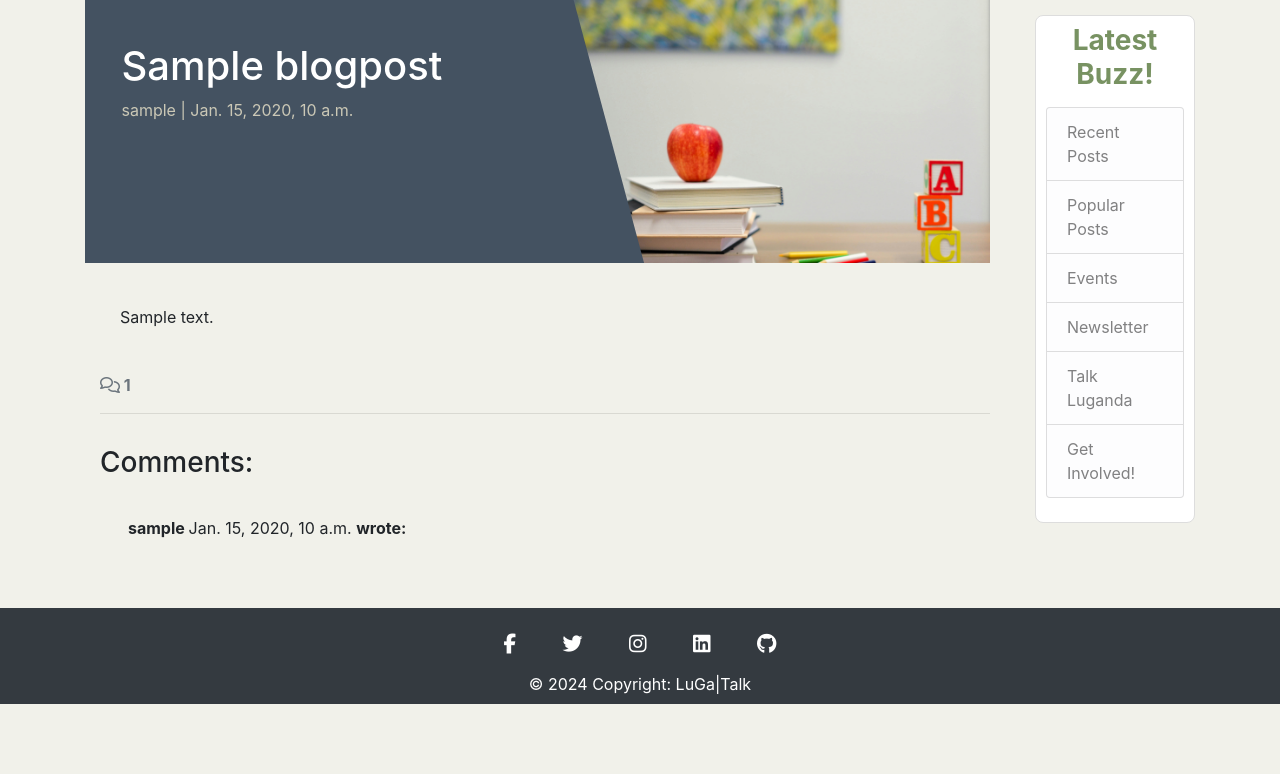
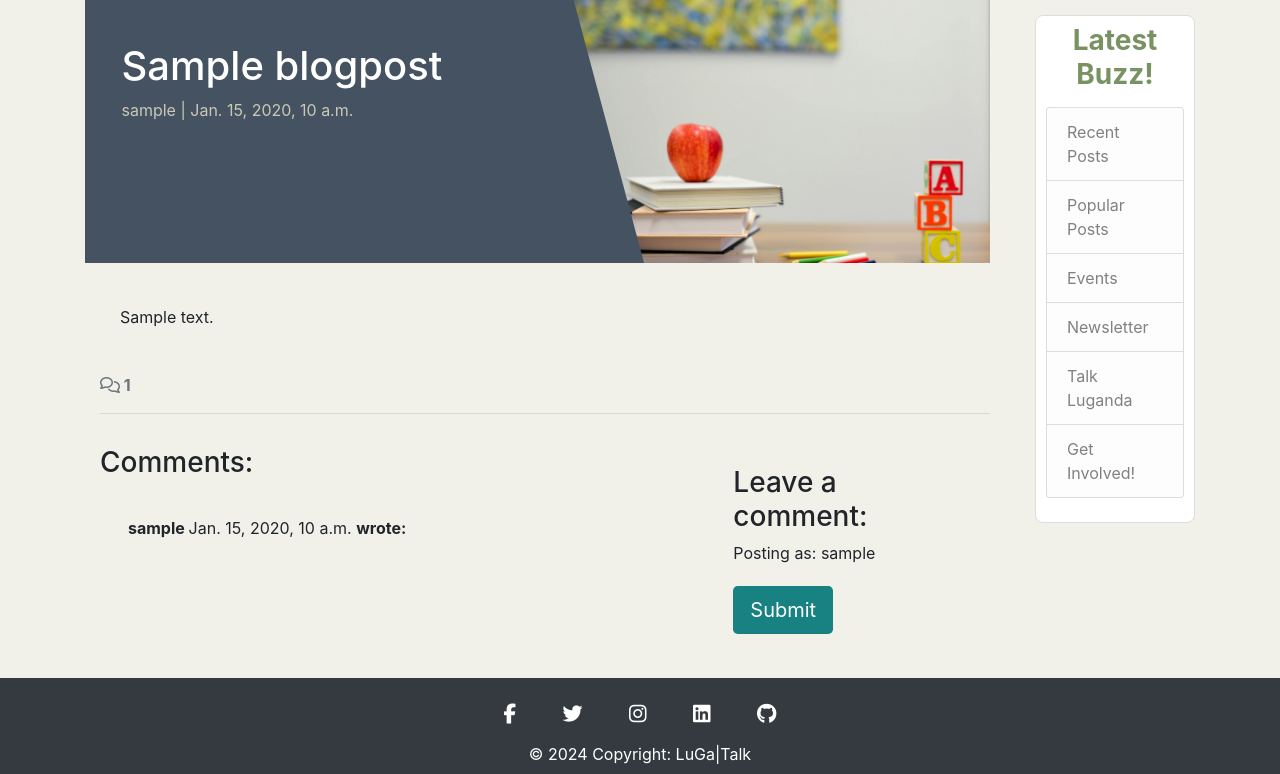
Before and after one commit to Edgarkimbugwe/luga-talk, a Django app: a page that uses luga/templates/luga/blogpost_detail.html in a window 1280 px wide. Shown: the part 101-875 px from the top of the page. Before the commit the page ends 805 px from the top, so only its background shows below. Run offline with Django 4.2, Linux system fonts and the light colour scheme; a user stored in the database is signed in; tables that the repository leaves empty hold one stand-in row (values such as "Sample post"); some libraries are stand-ins or nearby versions.

Commit message:
Add CommentForm import to views.py and define CommentForm in forms.py
Add bootstrap5 to CRISPY_ALLOWED_TEMPLATE_PACKS in settings to match the Bootstrap5 CSS and JS files already used in our project base.html template

Added code to display the comment form both at the blogpost_detail views.py and html file

```diff
--- /dev/null
+++ b/luga/forms.py
@@ -0,0 +1,8 @@
+from .models import Comment
+from django import forms
+
+
+class CommentForm(forms.ModelForm):
+    class Meta:
+        model = Comment
+        fields = ('body',)
--- a/luga/templates/luga/blogpost_detail.html
+++ b/luga/templates/luga/blogpost_detail.html
@@ -1,6 +1,8 @@
-{% extends 'base.html' %} {% block content %}
+{% extends 'base.html' %}
 {% load static %}
+{% load crispy_forms_tags %}
 
+{% block content %}
 <div class="masthead">
     <div class="container">
         <div class="row g-0">
@@ -65,6 +67,24 @@
                 {% endfor %}
             </div>
         </div>
+        <!-- Creating New Comments -->
+    <div class="col-md-4 card mb-4 mt-3">
+        <div class="card-body">
+          {% if user.is_authenticated %}
+          <h3>Leave a comment:</h3>
+          <p>Posting as: {{ user.username }}</p>
+          <form id="commentForm" method="post"
+            style="margin-top: 1.3em;">
+            {{ comment_form | crispy }}
+            {% csrf_token %}
+            <button id="submitButton" type="submit"
+              class="btn btn-signup btn-lg">Submit</button>
+          </form>
+          {% else %}
+          <p>Log in to leave a comment</p>
+          {% endif %}
+        </div>
+      </div>
     </div>
 </div>
 
--- a/luga/views.py
+++ b/luga/views.py
@@ -2,6 +2,7 @@ from django.shortcuts import render, get_object_or_404
 from django.views import generic
 from django.views.generic import TemplateView
 from .models import BlogPost
+from .forms import CommentForm
 
 # Create your views here.
 class PostList(generic.ListView):
@@ -25,6 +26,7 @@ def blogpost_detail(request, slug):
         blogpost = get_object_or_404(queryset, slug=slug)
         comments = blogpost.comments.all().order_by("-created_on")
         comment_count = blogpost.comments.filter(approved=True).count()
+        comment_form = CommentForm()
         return render(
             request,
             "luga/blogpost_detail.html",
@@ -32,6 +34,7 @@ def blogpost_detail(request, slug):
                 "blogpost": blogpost,
                 "comments": comments,
                 "comment_count": comment_count,
+                "comment_form": comment_form,
 
             },
         )
--- a/lugatalk/settings.py
+++ b/lugatalk/settings.py
@@ -145,6 +145,7 @@ STATIC_ROOT = os.path.join(BASE_DIR, 'staticfiles')
 MEDIA_ROOT = os.path.join(BASE_DIR, 'media')
 MEDIA_URL = '/media/'
 
+CRISPY_ALLOWED_TEMPLATE_PACKS = "bootstrap5"
 CRISPY_TEMPLATE_PACK = 'bootstrap5'
 
 # Default primary key field type
```
